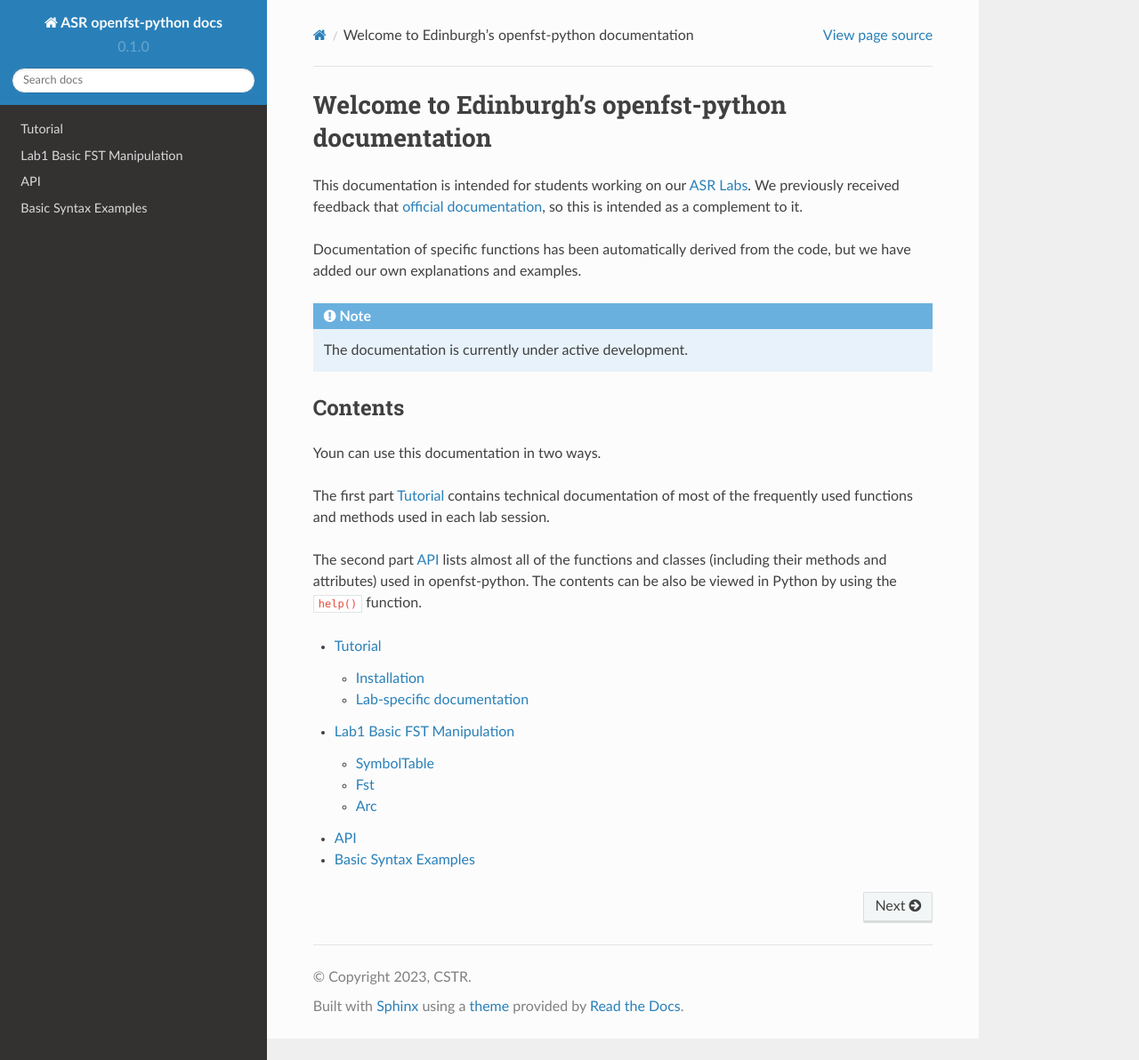
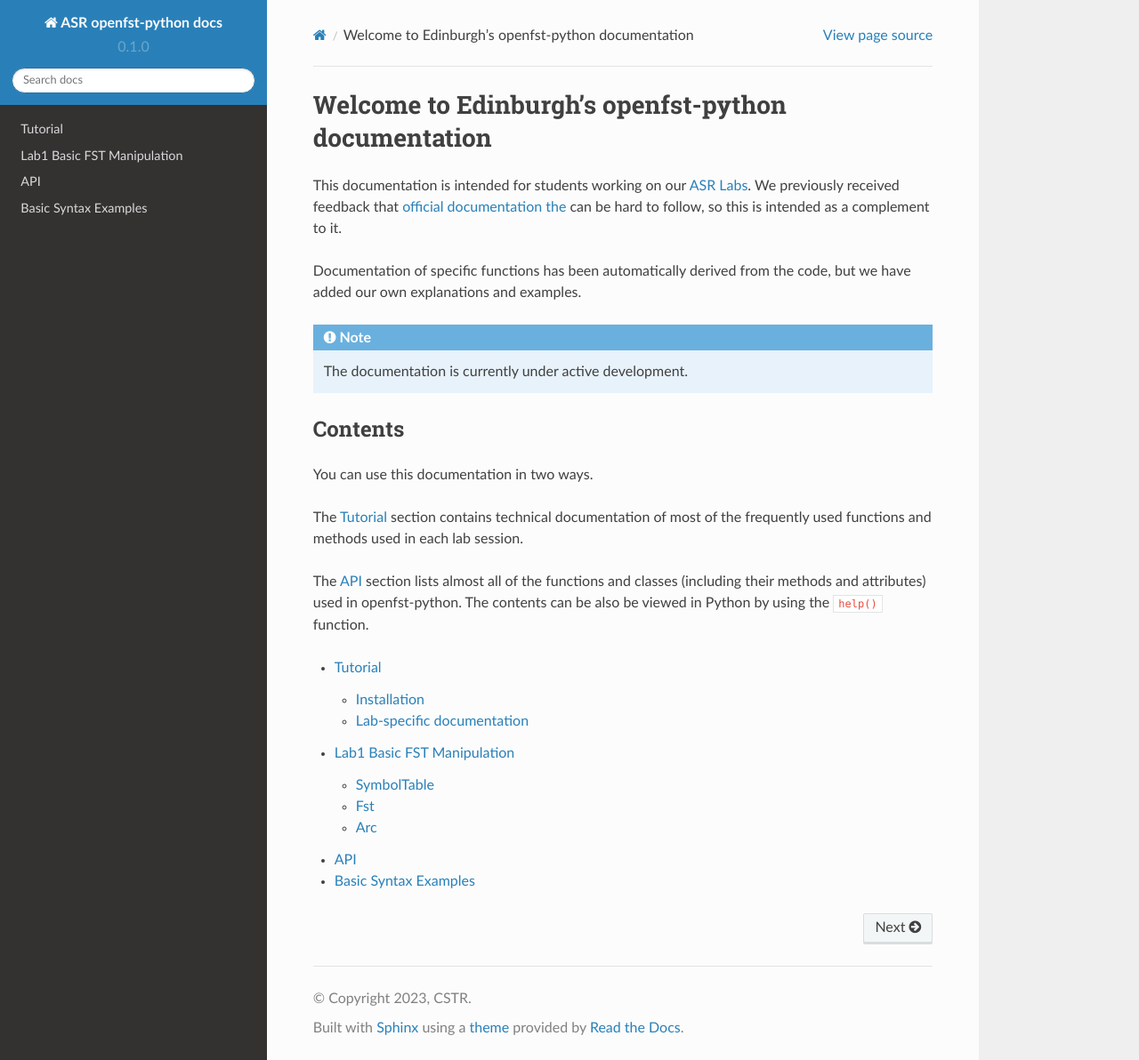
Before and after one commit to ZhaoZeyu1995/openfst-python-documentation, a Sphinx documentation site: the page built from docs/source/index.rst, in a window 1280 px wide and 1192 px high. Shown: the whole window at 89% size. Built offline with Sphinx 7.4.7 and the Read the Docs theme 2.0.0, drawn with Linux system fonts in a browser that asks for light colours.

Commit message:
Update index.rst

```diff
--- a/docs/source/index.rst
+++ b/docs/source/index.rst
@@ -1,7 +1,7 @@
 Welcome to Edinburgh's openfst-python documentation
 ===================================
 
-This documentation is intended for students working on our `ASR Labs <https://github.com/ZhaoZeyu1995/asr_labs>`_.  We previously received feedback that `official documentation <https://www.openfst.org/twiki/bin/view/FST/PythonExtension>`_, so this is intended as a complement to it.
+This documentation is intended for students working on our `ASR Labs <https://github.com/ZhaoZeyu1995/asr_labs>`_.  We previously received feedback that `official documentation the <https://www.openfst.org/twiki/bin/view/FST/PythonExtension>`_ can be hard to follow, so this is intended as a complement to it.
 
 Documentation of specific functions has been automatically derived from the code, but we have added our own explanations and examples.
 
@@ -21,11 +21,11 @@
   :language: python
   :class: highlight
 
-Youn can use this documentation in two ways.
+You can use this documentation in two ways.
 
-The first part :doc:`tutorial` contains technical documentation of most of the frequently used functions and methods used in each lab session.
+The :doc:`tutorial` section contains technical documentation of most of the frequently used functions and methods used in each lab session.
 
-The second part :doc:`api` lists almost all of the functions and classes (including their methods and attributes) used in openfst-python.   The contents can be also be viewed in Python by using the :python:`help()` function.
+The :doc:`api` section lists almost all of the functions and classes (including their methods and attributes) used in openfst-python.   The contents can be also be viewed in Python by using the :python:`help()` function.
 
 
 .. toctree::
```
